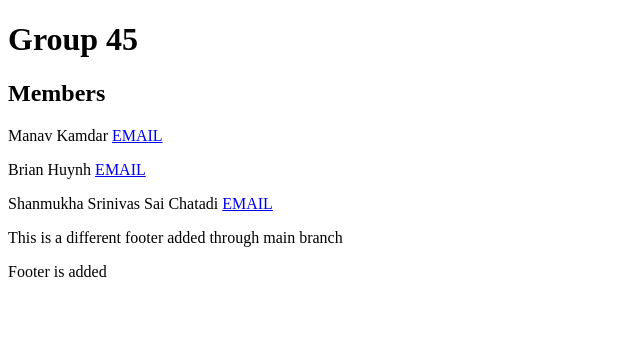
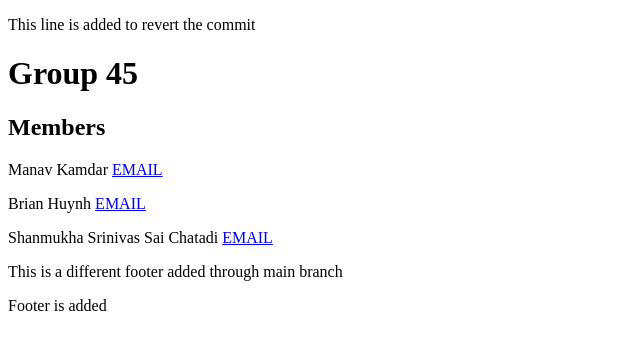
Before and after one commit to manavkamdar27/git-homework, a plain HTML site: page index.html in a window 1280 px wide. Shown: the whole page, without its empty margins (0-640 px from the left). Drawn offline with Linux system fonts and the light colour scheme.

Commit message:
Changes made for revert commit

```diff
--- a/index.html
+++ b/index.html
@@ -6,6 +6,7 @@
     <title>Information Page</title>
 </head>
 <body>
+    <p>This line is added to revert the commit</p>
     <h1>Group 45</h1>
     <h2>Members</h2>
     <p>
```
